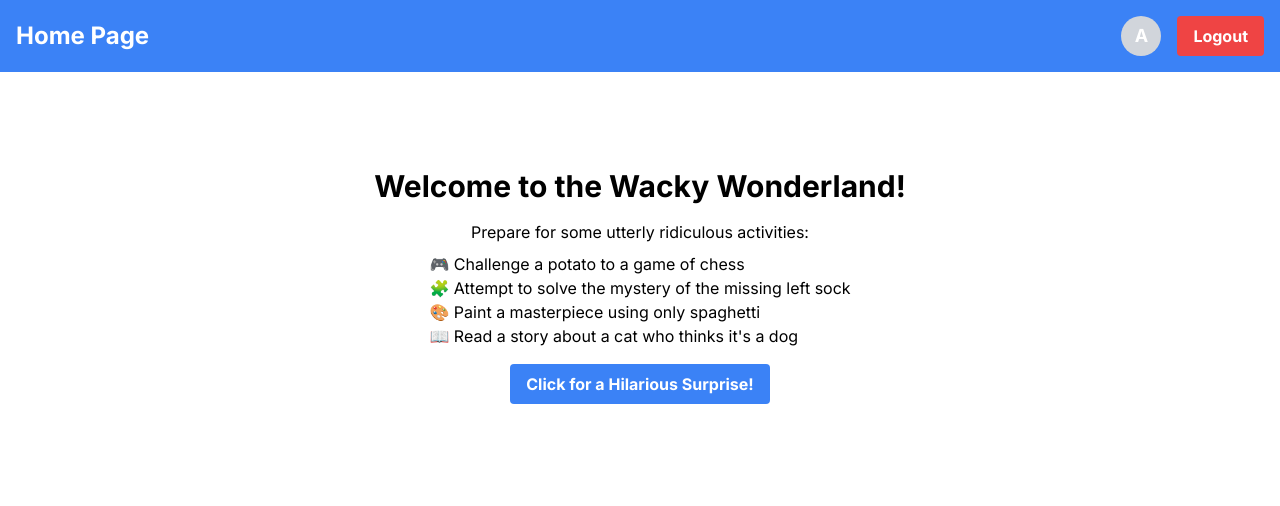
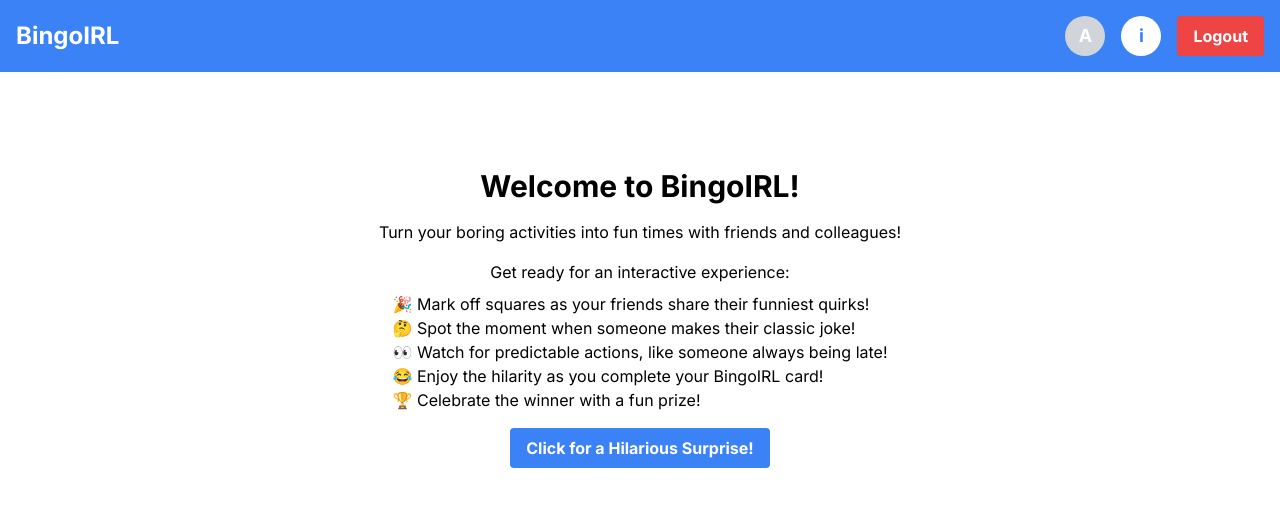
Before and after one commit to arin-dev/BingoIRL, a Next.js app in the folder frontend/: page / in a window 1280 px wide. Shown: the top 506 px of the page. Built offline with nearby package versions, Linux system fonts and the light colour scheme; sample sign-in values are in the browser's storage.

Commit message:
Repeating last update

```diff
--- a/frontend/app/components/header.tsx
+++ b/frontend/app/components/header.tsx
@@ -1,28 +1,75 @@
 import React from 'react';
 import useAuthToken from '../hooks/useAuthToken';
+import ReactMarkdown from "react-markdown";
+// import remarkGfm from 'remark-gfm';
+import {useState} from 'react';
+
+import { infoText } from "../data/infoContent";
 
 const Header: React.FC <{ currentPage : string }> = ({currentPage = "Under Testing"}) => {
   const { clearToken } = useAuthToken();
+  const [ infoIsActive, setInfoIsActive ] = useState(false);
+
   const handleLogout = () => {
     clearToken();
     window.location.href = '/signin';
   };
 
+  const handleInfo = () => {
+    setInfoIsActive( (prev) => !prev);
+  };
+
+
   return (
     <header className="bg-blue-500 text-white p-4 w-full">
       <div className="container mx-auto flex justify-between items-center">
         <h1 className="text-2xl font-bold">{currentPage}</h1>
+
         <div className="flex items-center space-x-4">
           <div className="w-10 h-10 bg-gray-300 rounded-full flex items-center justify-center text-lg font-bold">
             A
           </div>
           <button
+            onClick={handleInfo}
+            className="w-10 h-10 bg-white rounded-full flex items-center justify-center text-lg font-bold text-blue-500"
+            > i </button>
+
+          {/* Full-Screen Overlay for the Info Window */}
+          {infoIsActive && (
+            <div
+              onClick={() => setInfoIsActive(false)} // Closes the overlay when clicking outside
+              className="fixed inset-0 flex items-center justify-center bg-black bg-opacity-50 z-50"
+            >
+              <div
+                onClick={(e) => e.stopPropagation()} // Prevents closing when clicking inside the box
+                className="relative max-w-2xl w-11/12 max-h-[80vh] p-6 bg-white rounded-md shadow-lg overflow-y-auto text-black"
+              >
+                <button
+                  onClick={() => setInfoIsActive(false)}
+                  className="absolute top-2 right-2 text-gray-600 hover:text-gray-800 text-lg font-bold"
+                >
+                  &times;
+                </button>
+                <ReactMarkdown
+                  // remarkPlugins={[remarkGfm]}
+                  components={{
+                    h1: ({ node, ...props }) => <h1 className="text-3xl font-bold mt-6 mb-2" {...props} />,
+                    h2: ({ node, ...props }) => <h2 className="text-2xl font-semibold mt-4 mb-2" {...props} />,
+                    p: ({ node, ...props }) => <p className="text-lg my-2" {...props} />,
+                    ul: ({ node, ...props }) => <ul className="list-disc list-inside ml-6 my-2" {...props} />,
+                    li: ({ node, ...props }) => <li className="my-1" {...props} />,
+                  }}
+                    >{infoText}</ReactMarkdown>
+              </div>
+            </div>
+          )}
+
+          <button
             onClick={handleLogout}
             className="bg-red-500 hover:bg-red-700 text-white font-bold py-2 px-4 rounded"
-          >
-            Logout
-          </button>
+            >Logout </button>
         </div>
+
       </div>
     </header>
   );
--- a/frontend/app/create-game/page.tsx
+++ b/frontend/app/create-game/page.tsx
@@ -5,7 +5,9 @@ import { useState, useEffect } from 'react';
 import Header from '../components/header';
 import SubmitButton from '../components/button';
 import useAuthToken from '../hooks/useAuthToken';
+import axios from 'axios';
 
+const BASE_URL = process.env.NEXT_PUBLIC_PRODUCTION_DOMAIN;
 
 export default function BingoTable() {
   const [size, setSize] = useState(3);
@@ -94,10 +96,39 @@ export default function BingoTable() {
         </div>
         <div className='pt-4'>
             <SubmitButton
-                onClick={e => {
-                  if (filled !== size * size) setErrorMessage(`Fill the remaining ${size * size - filled} blocks`);
-                  !gameName && setErrorMessage(e => e ? e + " and give a name to the game" : "Give a name to the game")
-                  // filled !== size * size ? alert('Please fill all the entries') : alert(`Game Created: ${gameName}, Prize: ${prize}`)
+                onClick={async e => {
+                  if (filled !== size * size) {
+                    setErrorMessage(`Fill the remaining ${size * size - filled} blocks`);
+                    return;
+                  }
+                  if (!gameName) {
+                    setErrorMessage(e => e ? e + " and give a name to the game" : "Give a name to the game");
+                    return;
+                  }
+
+                  // const playerEntries = table.map(row => row.map(cell => cell ? { text: cell, tick: false } : null).filter(Boolean));
+                  const playerEntries = table;
+                  const data = {
+                    name: gameName,
+                    gameSize: size,
+                    prize: prize,
+                    playerEntries: playerEntries
+                  };
+
+                  try {
+                    console.log(`${BASE_URL}api/game/create-game/`);
+                    console.log(data);
+                    console.log(token);
+                    const response = await axios.post(`${BASE_URL}api/game/create-game/`, data, {
+                      headers: {
+                        Authorization: `Bearer ${token}`,
+                        'Content-Type': 'application/json'
+                      }
+                    });
+                    alert(`Game Created: ${response.data.message}, Prize: ${response.data.gameId}`);
+                  } catch (error) {
+                    setErrorMessage('Error creating game');
+                  }
                 }}
                 label='Create Game!'
             />
--- a/frontend/app/page.tsx
+++ b/frontend/app/page.tsx
@@ -15,25 +15,30 @@ export default function FunPage() {
     }
   }, [token, loading]);
 
+  const redirectToCG = () => {
+    window.location.href = '/create-game';
+  };
 
   if(!token)
     return ;
 
   return (
     <>
-      <Header currentPage='Home Page' />
+      <Header currentPage='BingoIRL' />
       <main className="flex flex-col items-center justify-center p-24">
-        <h1 className="text-3xl font-bold">Welcome to the Wacky Wonderland!</h1>
-        <p className="mt-4">Prepare for some utterly ridiculous activities:</p>
+        <h1 className="text-3xl font-bold">Welcome to BingoIRL!</h1>
+        <p className="mt-4">Turn your boring activities into fun times with friends and colleagues!</p>
+        <p className="mt-4">Get ready for an interactive experience:</p>
         <ul className="mt-2">
-          <li>🎮 Challenge a potato to a game of chess</li>
-          <li>🧩 Attempt to solve the mystery of the missing left sock</li>
-          <li>🎨 Paint a masterpiece using only spaghetti</li>
-          <li>📖 Read a story about a cat who thinks it&apos;s a dog</li>
+          <li>🎉 Mark off squares as your friends share their funniest quirks!</li>
+          <li>🤔 Spot the moment when someone makes their classic joke!</li>
+          <li>👀 Watch for predictable actions, like someone always being late!</li>
+          <li>😂 Enjoy the hilarity as you complete your BingoIRL card!</li>
+          <li>🏆 Celebrate the winner with a fun prize!</li>
         </ul>
         <button
           className="mt-4 bg-blue-500 hover:bg-blue-700 text-white font-bold py-2 px-4 rounded"
-          onClick={() => alert('Surprise! You just won a lifetime supply of rubber chickens!')}
+          onClick={() => redirectToCG()}
         >
           Click for a Hilarious Surprise!
         </button>
--- a/frontend/package.json
+++ b/frontend/package.json
@@ -12,9 +12,11 @@
     "@fortawesome/free-brands-svg-icons": "^6.6.0",
     "@fortawesome/free-solid-svg-icons": "^6.6.0",
     "@fortawesome/react-fontawesome": "^0.2.2",
-    "axios": "^1.7.5",
+    "axios": "^1.7.7",
     "react": "^18",
-    "react-dom": "^18"
+    "react-dom": "^18",
+    "react-markdown": "^9.0.1",
+    "remark-gfm": "^4.0.0"
   },
   "devDependencies": {
     "@babel/core": "^7.25.2",
```
Also changed, not shown: 1 other file (tests, documents, lock files or other folders).
